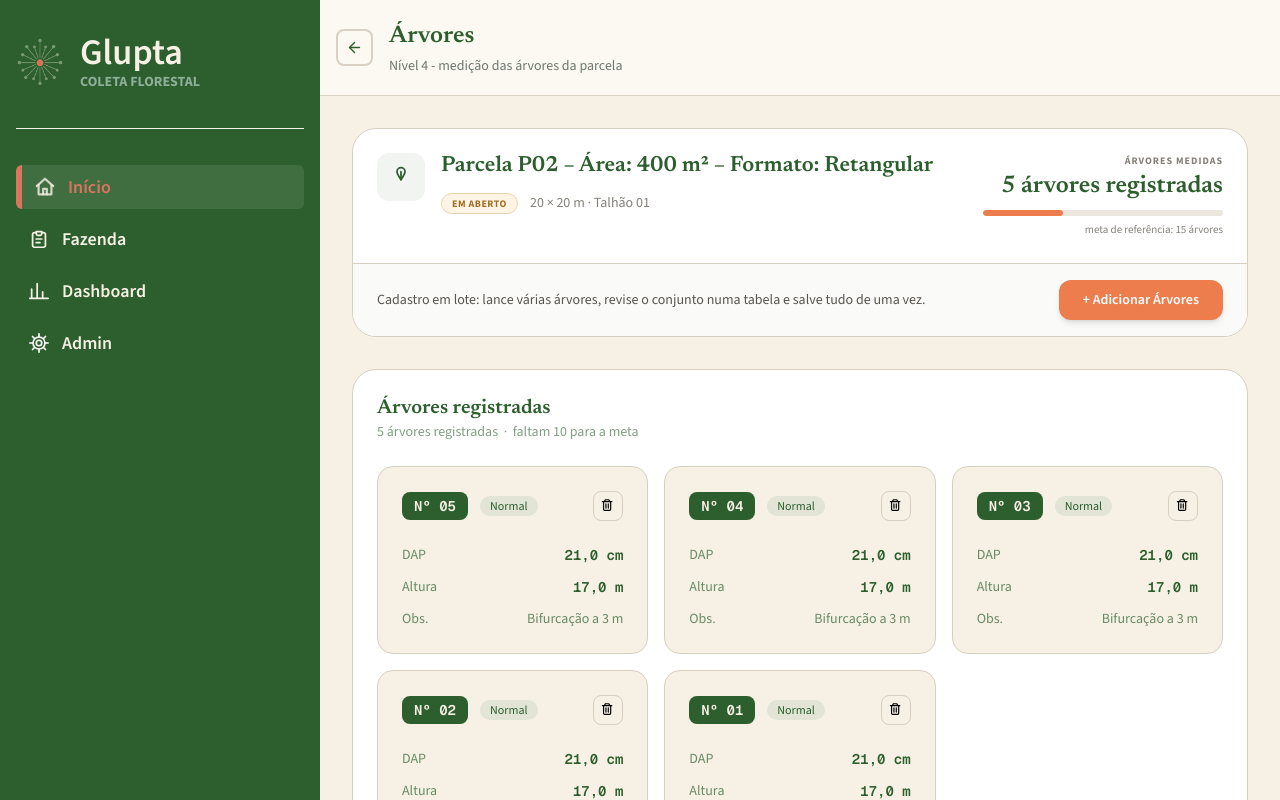
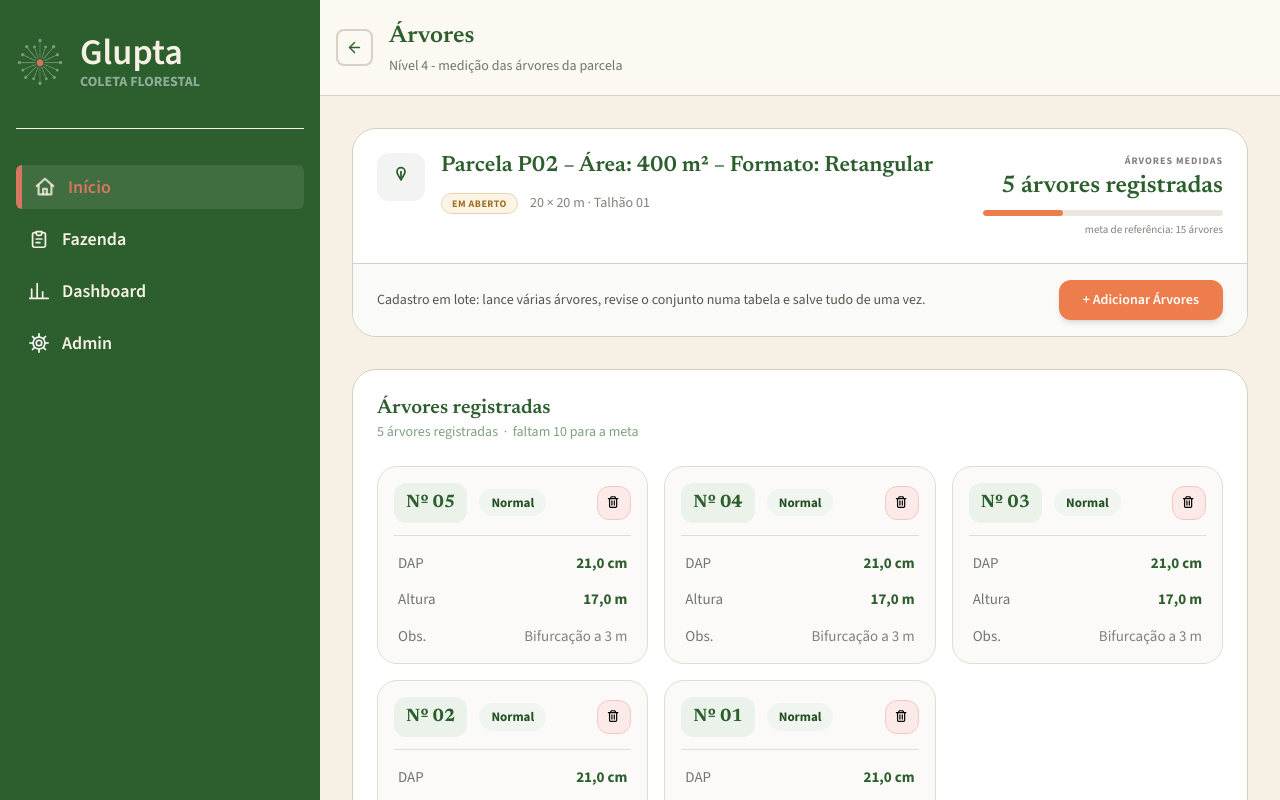
Before and after one commit to coleta-florestal/Front-End, a Next.js app: page /platform/1/1/1 in a window 1280 px wide. Shown: the top 800 px of the page. Built offline with nearby package versions, Linux system fonts and the light colour scheme.

Commit message:
style: tornei mais próximo do design do figma

```diff
--- a/src/components/trees/TreeCard.tsx
+++ b/src/components/trees/TreeCard.tsx
@@ -19,24 +19,20 @@ export function TreeCard({ tree, onRemove, onEdit, onView }: TreeCardProps) {
 
   return (
     <div
-      className="bg-creme-flor rounded-2xl border border-[#D7D0C2] p-6 cursor-pointer hover:bg-[#faf7f0] transition-colors"
+      className="bg-[#FCFAF8] rounded-[20px] border border-[#E3DCD0] p-4 cursor-pointer hover:bg-[#F5F2EC] transition-colors w-full max-w-95"
       onClick={() => onView?.(tree)}
     >
-      <div className="flex items-center justify-between mb-6">
+      <div className="flex items-center justify-between pb-3 mb-4 border-b border-[#E3DCD0]">
         <div className="flex items-center gap-3">
-          <span className="bg-verde-mata text-creme-flor px-3 py-1 rounded-lg font-mono text-sm font-semibold">
-            Nº {tree.numero}
+          <span className="bg-[#EBF2EA] text-verde-mata px-3 py-1.5 rounded-xl font-newsreader text-lg font-bold">
+            Nº {tree.numero.toString().padStart(2, '0')}
           </span>
-          <span
-            className={`inline-flex items-center px-2.5 py-0.5 rounded-full text-xs font-medium ${
-              tree.qualidade === 'NORMAL'
-                ? 'bg-verde-eucalipto/20 text-verde-mata'
-                : 'bg-green-100 text-green-700'
-            }`}
-          >
+
+          <span className="bg-[#F0F5EF] text-[#245225] px-3 py-1 rounded-full text-[13px] font-bold">
             {tree.qualidade.charAt(0).toUpperCase() + tree.qualidade.slice(1).toLowerCase()}
           </span>
         </div>
+
         <div className="flex items-center gap-2">
           {onEdit && (
             <button
@@ -44,13 +40,14 @@ export function TreeCard({ tree, onRemove, onEdit, onView }: TreeCardProps) {
                 event.stopPropagation();
                 onEdit(tree.id);
               }}
-              className="p-1.5 text-marrom-casca/60 hover:text-marrom-casca hover:bg-creme-flor/80 rounded-lg transition-colors"
-              title="Editar árvore"
-              aria-label="Editar árvore"
+              className="p-1.5 text-[#B88746] hover:bg-[#F0EBE1] rounded-lg transition-colors"
+              title="Sincronizar/Editar"
+              aria-label="Sincronizar/Editar"
             >
-              <Cloud className="w-4 h-4" />
+              <Cloud className="w-5 h-5" />
             </button>
           )}
+
           {onRemove && (
             <button
               type="button"
@@ -58,7 +55,7 @@ export function TreeCard({ tree, onRemove, onEdit, onView }: TreeCardProps) {
                 event.stopPropagation();
                 onRemove(tree);
               }}
-              className="p-1.5 border border-[#D7D0C2] text-marrom-casca/60 hover:text-marrom-casca hover:bg-creme-flor/80 rounded-lg transition-colors cursor-pointer "
+              className="p-2 bg-[#FCEAE8] border border-[#F2C9C5] text-[#A66158] hover:bg-[#F5D8D5] rounded-xl transition-colors cursor-pointer"
               title="Remover árvore"
               aria-label="Remover árvore"
             >
@@ -68,22 +65,20 @@ export function TreeCard({ tree, onRemove, onEdit, onView }: TreeCardProps) {
         </div>
       </div>
 
-      <div className="space-y-3">
-        <div className="flex justify-between text-sm">
-          <span className="text-verde-mata/70">DAP</span>
-          <span className="font-mono font-semibold text-verde-mata">
-            {formatNumber(tree.dap)} cm
-          </span>
+      <div className="space-y-3.5 px-1">
+        <div className="flex justify-between items-center text-[15px]">
+          <span className="text-[#71766F] font-medium">DAP</span>
+          <span className="font-bold text-verde-mata">{formatNumber(tree.dap)} cm</span>
         </div>
-        <div className="flex justify-between text-sm">
-          <span className="text-verde-mata/70">Altura</span>
-          <span className="font-mono font-semibold text-verde-mata">
-            {formatNumber(tree.altura)} m
-          </span>
+
+        <div className="flex justify-between items-center text-[15px]">
+          <span className="text-[#71766F] font-medium">Altura</span>
+          <span className="font-bold text-verde-mata">{formatNumber(tree.altura)} m</span>
         </div>
-        <div className="flex justify-between text-sm">
-          <span className="text-verde-mata/70">Obs.</span>
-          <span className="text-verde-mata/70">{tree.observacoes || '—'}</span>
+
+        <div className="flex justify-between items-start text-[15px] gap-4">
+          <span className="text-[#71766F] font-medium whitespace-nowrap">Obs.</span>
+          <span className="text-[#848079] text-right truncate">{tree.observacoes || '—'}</span>
         </div>
       </div>
     </div>
```
